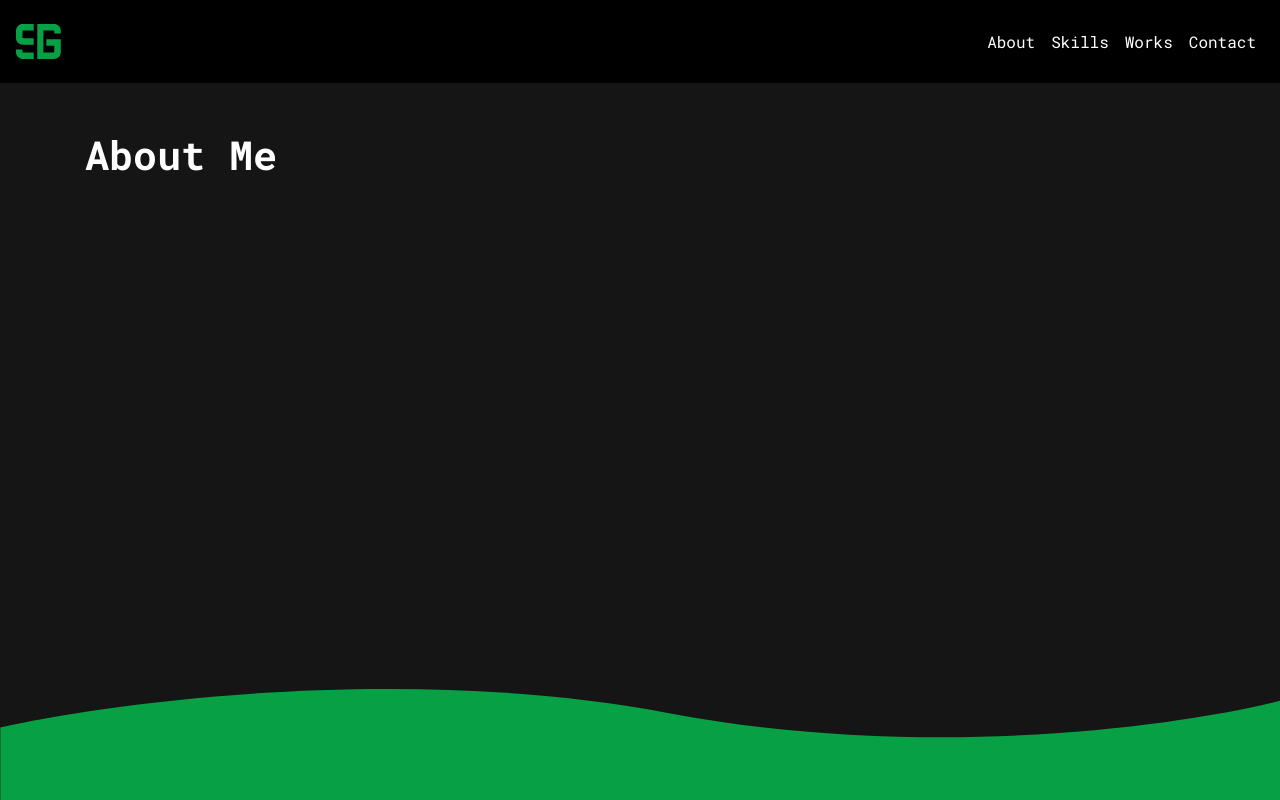
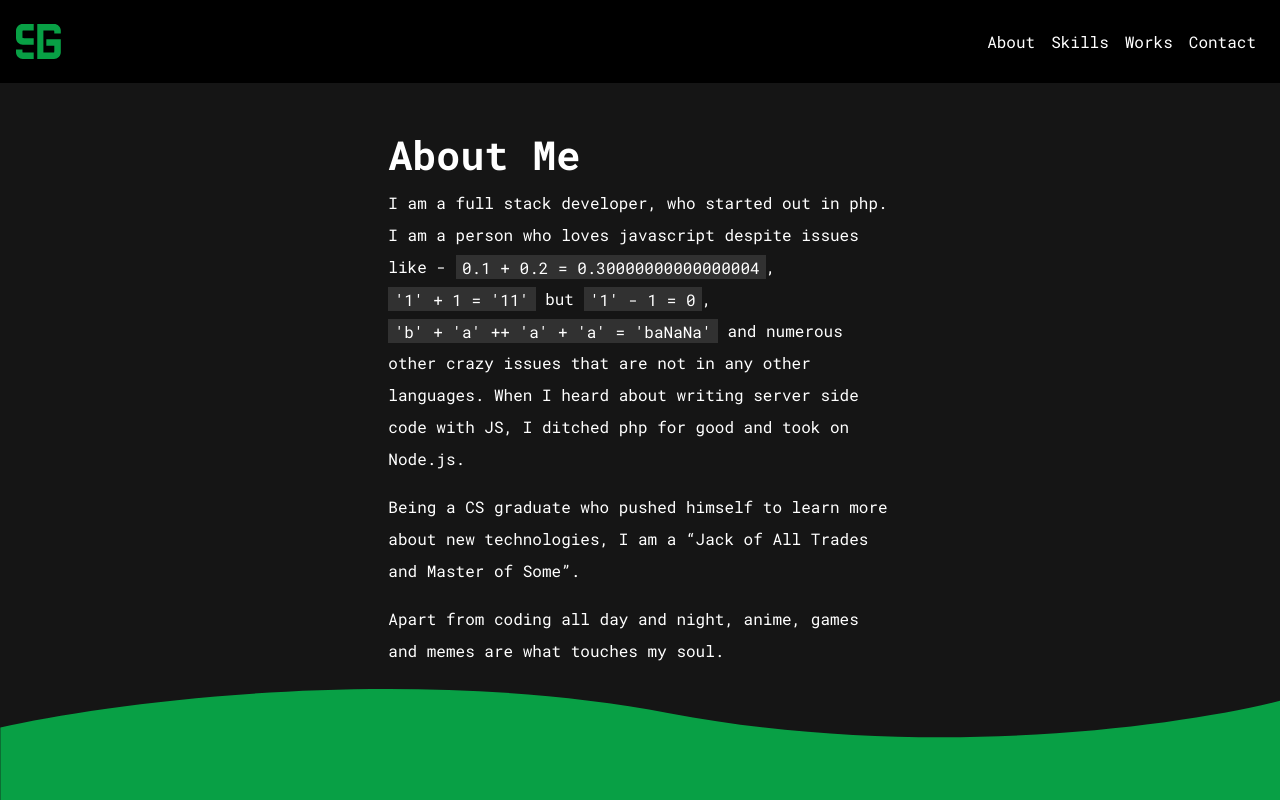
Before and after one commit to sarangnx/sarangnx.github.io, a Vue app: page /about in a window 1280 px wide. Built offline with nearby package versions, Linux system fonts and the light colour scheme.

Commit message:
about me text added

```diff
--- a/src/views/About.vue
+++ b/src/views/About.vue
@@ -1,7 +1,25 @@
 <template>
-    <div class="about container mt-5">
+    <div class="about col-12 col-sm-8 col-lg-5 mt-5 mx-auto">
         <h1>About Me</h1>
-        <p></p>
+        <p>
+            I am a full stack developer, who started out in php. I am a person
+            who loves javascript despite issues like -
+            <span class="code">0.1 + 0.2 = 0.30000000000000004</span>,
+            <span class="code">'1' + 1 = '11'</span> but
+            <span class="code">'1' - 1 = 0</span>,
+            <span class="code">'b' + 'a' ++ 'a' + 'a' = 'baNaNa'</span> and
+            numerous other crazy issues that are not in any other languages.
+            When I heard about writing server side code with JS, I ditched php
+            for good and took on Node.js.
+        </p>
+        <p>
+            Being a CS graduate who pushed himself to learn more about new
+            technologies, I am a “Jack of All Trades and Master of Some”.
+        </p>
+        <p>
+            Apart from coding all day and night, anime, games and memes are what
+            touches my soul.
+        </p>
     </div>
 </template>
 
@@ -13,7 +31,7 @@
     &::before {
         content: '';
         background: url('/img/curvybg-1.svg');
-        position: absolute;
+        position: fixed;
         width: 100%;
         height: 100%;
         background-repeat: no-repeat;
@@ -22,6 +40,15 @@
         background-position: bottom;
         background-size: contain;
         z-index: -1;
+    }
+
+    p {
+        line-height: 2em;
+        span.code {
+            white-space: nowrap;
+            background: #313131;
+            padding: 0.1em 0.4em;
+        }
     }
 }
 
```
